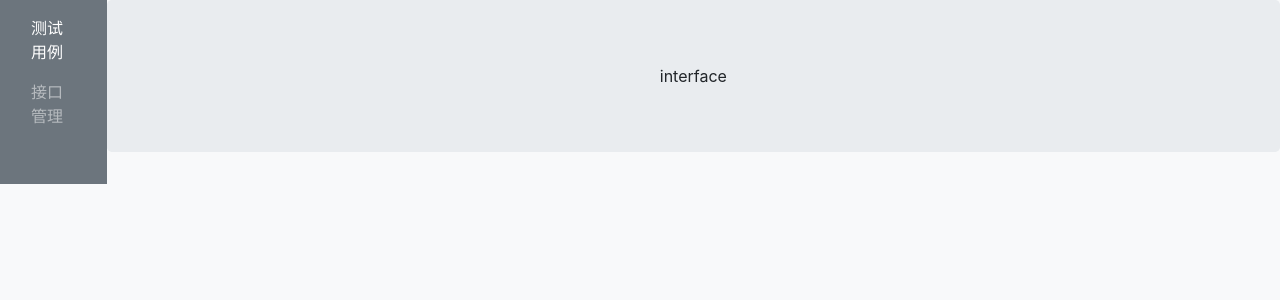
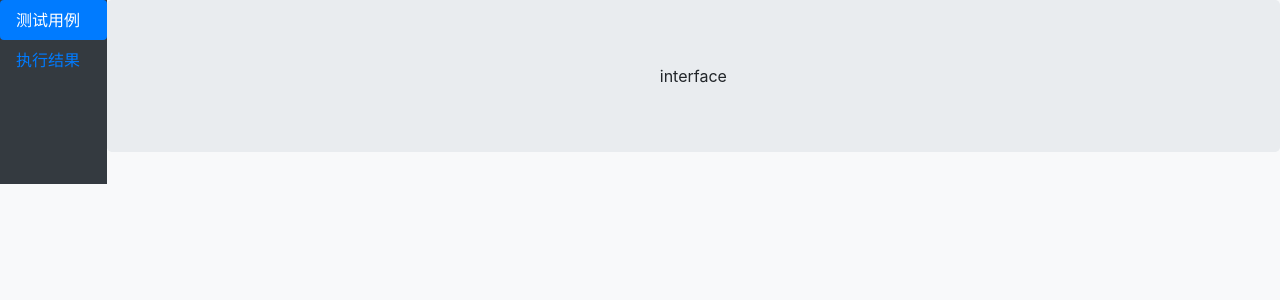
Before and after one commit to xuchaoS/gsite, a Django app: page /interface/ in a window 1280 px wide. Shown: the part 56-356 px from the top of the page. Run offline with Django 3.2, Linux system fonts and the light colour scheme; the visitor is signed in with stand-in values (Sample User, id 1); some libraries are stand-ins or nearby versions.

Commit message:
a little

```diff
--- a/interface/templates/interface.base.html
+++ b/interface/templates/interface.base.html
@@ -10,17 +10,15 @@
     <div class="container-fluid">
 
         <div class="row">
-        <div class="col-1 bg-secondary sticky-top">
-            <nav class="navbar navbar-dark">
-            <ul class="navbar-nav mr-auto">
-                <li class="nav-item active">
-                    <a href="#" class="nav-link">测试用例</a>
-                </li>
-                <li class="nav-item">
-                    <a href="#" class="nav-link">接口管理</a>
-                </li>
+        <div class="col-1 bg-dark" style="padding: 0">
+            <ul class="nav nav-pills flex-column">
+				<li class="nav-item">
+					<a class="nav-link active" href="#">测试用例</a>
+				</li>
+				<li class="nav-item">
+					<a class="nav-link" href="#">执行结果</a>
+				</li>
             </ul>
-            </nav>
         </div>
             <div class="col-11 jumbotron">
                 <div class="text-center">
```
